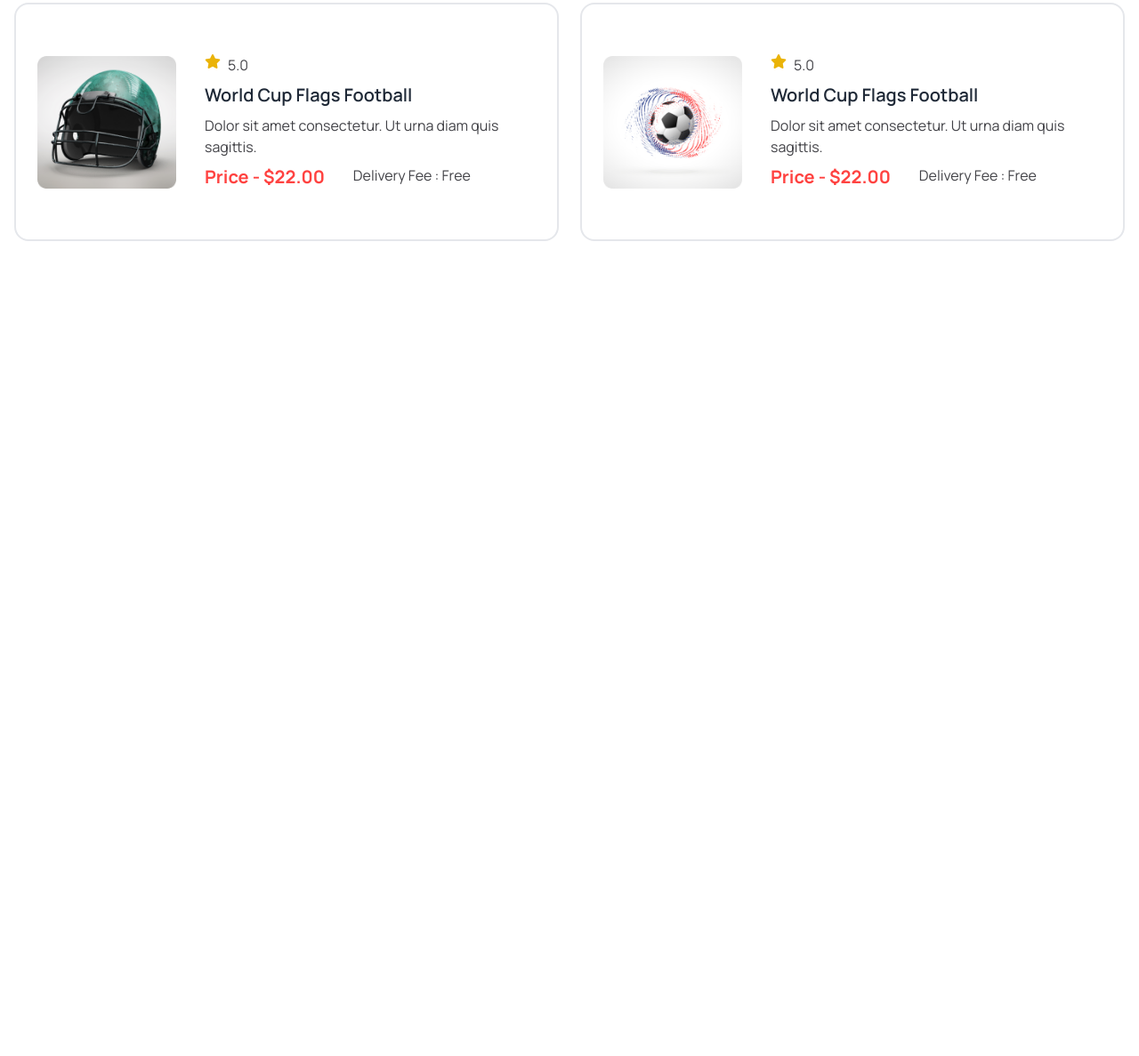
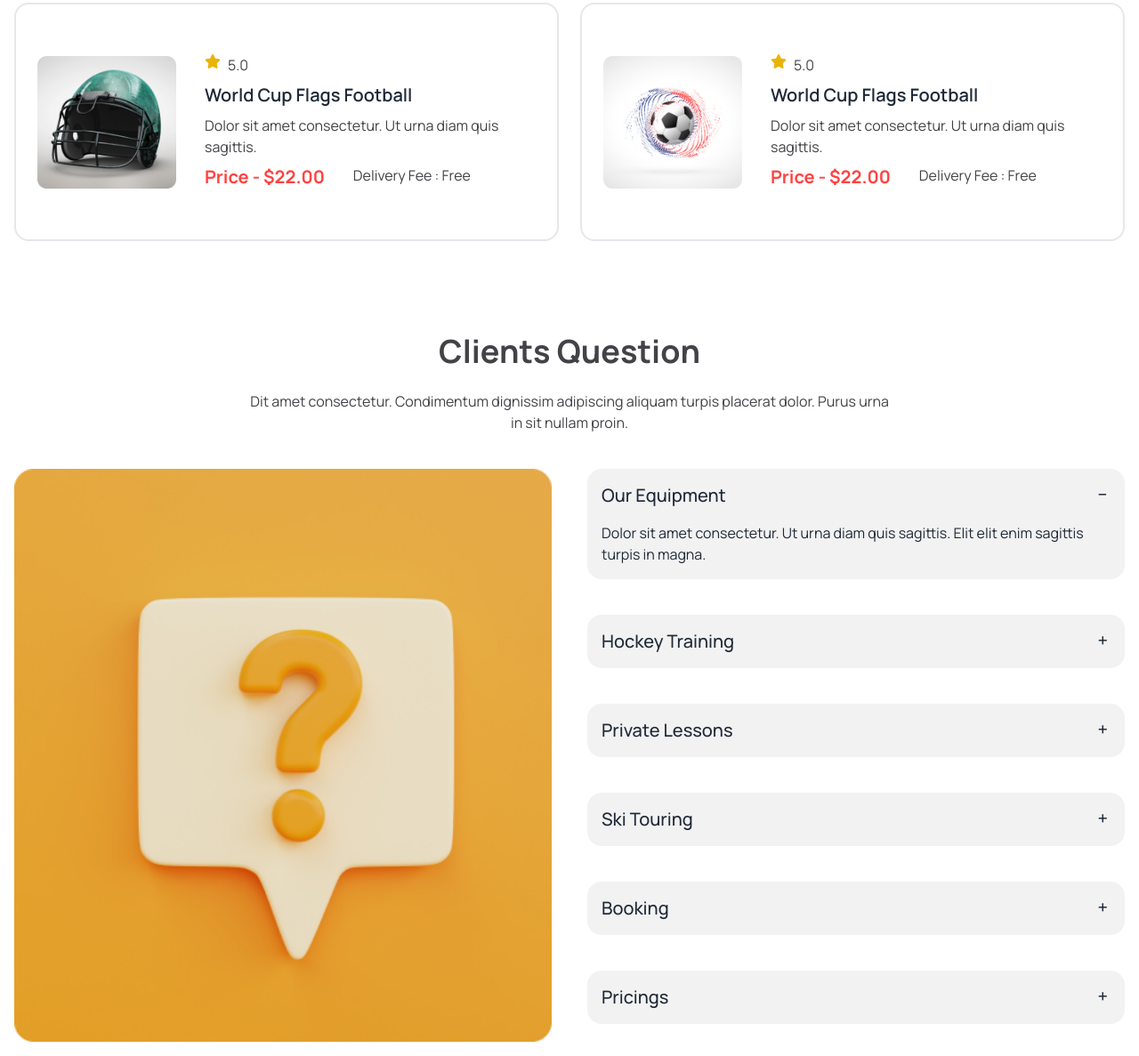
Before and after one commit to kobirul5/Hokeys-b9-a3, a plain HTML site: page index.html in a window 1280 px wide. Shown: the part 3275-4462 px from the top of the page at 89% size. Before the commit the page ends 3626 px from the top, so only its background shows below. Drawn offline with nearby package versions, Linux system fonts and the light colour scheme.

Commit message:
added faq section

```diff
--- a/index.html
+++ b/index.html
@@ -347,11 +347,72 @@
                   </div>
                 </div>
               </div>
-
-
            </div>
           </section>
          <!-- Our New Products end -->
+          <!-- FAQ  -->
+           <section>
+            <!-- text section  -->
+            <div class="text-center my-10">
+              <h2 class="text-4xl font-bold text-dark-2 mb-6">Clients Question</h2>
+              <p class="text-dark-2 md:w-7/12 mx-auto">Dit amet consectetur. Condimentum dignissim adipiscing aliquam turpis placerat dolor. Purus urna in sit nullam proin. </p>
+          </div>
+             <!-- faq section  -->
+            <div class="grid grid-cols-1 md:grid-cols-2 gap-10">
+                <!-- img section  -->
+                 <div>
+                  <img class="w-full" src="./Images/11.png" alt="">
+                </div>
+                <!-- Question  -->
+                <div class="space-y-10">
+                  <div class="collapse collapse-plus bg-base-200">
+                    <input type="radio" name="my-accordion-3" checked="checked" />
+                    <div class="collapse-title text-xl font-medium">Our Equipment</div>
+                    <div class="collapse-content">
+                      <p>Dolor sit amet consectetur. Ut urna diam quis sagittis. Elit elit enim sagittis turpis in magna.</p>
+                    </div>
+                  </div>
+                  <div class="collapse collapse-plus bg-base-200">
+                    <input type="radio" name="my-accordion-3" />
+                    <div class="collapse-title text-xl font-medium">Hockey Training</div>
+                    <div class="collapse-content">
+                      <p>hello</p>
+                    </div>
+                  </div>
+                  <div class="collapse collapse-plus bg-base-200">
+                    <input type="radio" name="my-accordion-3" />
+                    <div class="collapse-title text-xl font-medium">Private Lessons</div>
+                    <div class="collapse-content">
+                      <p>Dolor sit amet consectetur. Ut urna diam quis sagittis. Elit elit enim sagittis turpis in magna.</p>
+                    </div>
+                  </div>
+                  <div class="collapse collapse-plus bg-base-200">
+                    <input type="radio" name="my-accordion-3" />
+                    <div class="collapse-title text-xl font-medium">Ski Touring</div>
+                    <div class="collapse-content">
+                      <p>Dolor sit amet consectetur. Ut urna diam quis sagittis. Elit elit enim sagittis turpis in magna.</p>
+                    </div>
+                  </div>
+                  <div class="collapse collapse-plus bg-base-200">
+                    <input type="radio" name="my-accordion-3" />
+                    <div class="collapse-title text-xl font-medium">Booking</div>
+                    <div class="collapse-content">
+                      <p>Dolor sit amet consectetur. Ut urna diam quis sagittis. Elit elit enim sagittis turpis in magna.</p>
+                    </div>
+                  </div>
+                  <div class="collapse collapse-plus bg-base-200">
+                    <input type="radio" name="my-accordion-3" />
+                    <div class="collapse-title text-xl font-medium">Pricings</div>
+                    <div class="collapse-content">
+                      <p>Dolor sit amet consectetur. Ut urna diam quis sagittis. Elit elit enim sagittis turpis in magna.</p>
+                    </div>
+                  </div>
+
+                  </div>
+                </div>
+            </div>
+           </section>
+          <!-- FAQ  end-->
     </main>
 </body>
 </html>
```
